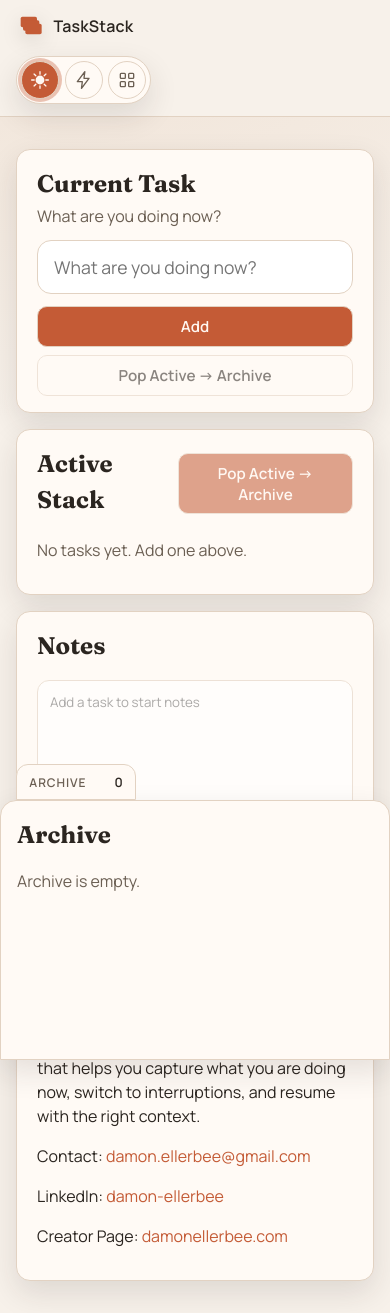
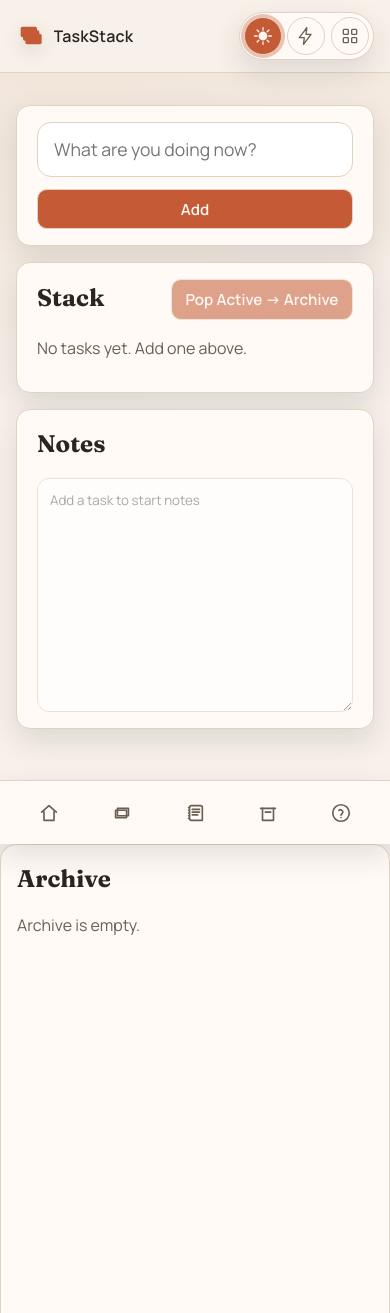
Before and after one commit to SantasLair/TaskStack, a Svelte app in the folder svelte/: page / in a window 390 px wide. After the commit the page ends 1149 px from the top, so only its background shows below. Built offline with nearby package versions, Linux system fonts and the light colour scheme.

Commit message:
Updates for moblie

```diff
--- a/svelte/src/App.svelte
+++ b/svelte/src/App.svelte
@@ -1,10 +1,13 @@
 <script lang="ts">
   import { onMount } from 'svelte';
+  import { tick } from 'svelte';
   import { tasks } from './stores/tasks';
   import TaskInput from './lib/TaskInput.svelte';
   import StackView from './lib/StackView.svelte';
   import NotesPanel from './lib/NotesPanel.svelte';
   import ArchiveDrawer from './lib/ArchiveDrawer.svelte';
+  import MobileIconBar from './lib/MobileIconBar.svelte';
+  import AboutPage from './lib/AboutPage.svelte';
 
   type Theme = 'warm' | 'neon' | 'studio';
   const themes: { id: Theme; label: string }[] = [
@@ -16,6 +19,51 @@
   const THEME_KEY = 'taskstack:theme';
   let theme: Theme = 'warm';
   let drawerOpen = false;
+  let taskInputRef: TaskInput;
+  let page: 'main' | 'about' = 'main';
+
+  function setPage(next: 'main' | 'about') {
+    page = next;
+    const nextHash = next === 'about' ? '#about' : '';
+    if (location.hash !== nextHash) {
+      history.replaceState(null, '', `${location.pathname}${location.search}${nextHash}`);
+    }
+  }
+
+  function scrollToId(id: string) {
+    const el = document.getElementById(id);
+    if (!el) return;
+
+    const header = document.querySelector('.top-bar') as HTMLElement | null;
+    const headerHeight = header ? header.getBoundingClientRect().height : 0;
+    const top = el.getBoundingClientRect().top + window.scrollY;
+    const y = Math.max(0, top - headerHeight - 12);
+    window.scrollTo({ top: y, behavior: 'smooth' });
+  }
+
+  async function jump(target: 'home' | 'stack' | 'notes' | 'about') {
+    drawerOpen = false;
+    if (target === 'home') {
+      setPage('main');
+      window.scrollTo({ top: 0, behavior: 'smooth' });
+      taskInputRef?.focus({ preventScroll: true });
+      return;
+    }
+    if (target === 'stack') {
+      setPage('main');
+      await tick();
+      scrollToId('stack-panel');
+      return;
+    }
+    if (target === 'notes') {
+      setPage('main');
+      await tick();
+      scrollToId('notes-panel');
+      return;
+    }
+    setPage('about');
+    window.scrollTo({ top: 0, behavior: 'smooth' });
+  }
 
   function updateFavicon() {
     const link = document.querySelector('link[rel="icon"]') as HTMLLinkElement | null;
@@ -39,6 +87,13 @@
     } else {
       applyTheme('warm');
     }
+
+    const syncFromHash = () => {
+      setPage(location.hash === '#about' ? 'about' : 'main');
+    };
+    syncFromHash();
+    window.addEventListener('hashchange', syncFromHash);
+    return () => window.removeEventListener('hashchange', syncFromHash);
   });
 </script>
 
@@ -90,34 +145,34 @@
     </div>
   </header>
 
-  <TaskInput />
-  <div class="grid">
-    <StackView />
-    <NotesPanel />
-  </div>
-
-  <section id="about" class="panel about">
-    <h2>About</h2>
-    <p>
-      TaskStack is a local-first task stack (LIFO) that helps you capture what you are
-      doing now, switch to interruptions, and resume with the right context.
-    </p>
-    <p>
-      Contact: <a href="mailto:damon.ellerbee@gmail.com">damon.ellerbee@gmail.com</a>
-    </p>
-    <p>
-      LinkedIn: <a href="https://www.linkedin.com/in/damon-ellerbee/" rel="noopener noreferrer" target="_blank">damon-ellerbee</a>
-    </p>
-    <p>
-      Creator Page: <a href="https://damonellerbee.com" rel="noopener noreferrer" target="_blank">damonellerbee.com</a>
-    </p>
-  </section>
+  {#if page === 'about'}
+    <AboutPage />
+  {:else}
+    <div id="task-input">
+      <TaskInput bind:this={taskInputRef} />
+    </div>
+    <div class="grid">
+      <div id="stack-panel">
+        <StackView />
+      </div>
+      <div id="notes-panel">
+        <NotesPanel />
+      </div>
+    </div>
+    <div class="scroll-spacer" aria-hidden="true"></div>
+  {/if}
 </main>
 
 <ArchiveDrawer
   open={drawerOpen}
   count={$tasks.archive.length}
   on:toggle={(e) => (drawerOpen = e.detail)}
+/>
+
+<MobileIconBar
+  archiveOpen={drawerOpen}
+  on:toggleArchive={() => (drawerOpen = !drawerOpen)}
+  on:jump={(e) => jump(e.detail.target)}
 />
 
 <style>
@@ -142,10 +197,14 @@
     display: inline-flex;
     align-items: center;
     gap: 0.6rem;
+    min-width: 0;
   }
   .brand-name {
     font-weight: 700;
     letter-spacing: 0.01em;
+    white-space: nowrap;
+    overflow: hidden;
+    text-overflow: ellipsis;
   }
   .brand-icon {
     width: 28px;
@@ -200,16 +259,15 @@
     grid-template-columns: 1.2fr 0.8fr;
     gap: 1rem;
   }
-  .about {
-    margin-top: 1rem;
+
+  .scroll-spacer {
+    height: 0;
   }
 
   @media (max-width: 820px) {
-    .top-bar {
-      flex-direction: column;
-      align-items: flex-start;
+    .grid { grid-template-columns: 1fr; }
+    .scroll-spacer {
+      height: min(40vh, 320px);
     }
-    .theme-switch { justify-items: start; }
-    .grid { grid-template-columns: 1fr; }
   }
 </style>
--- a/svelte/src/app.css
+++ b/svelte/src/app.css
@@ -24,6 +24,7 @@
   --input-text: #2b2520;
   --page-x: 1.5rem;
   --page-y: 2rem;
+  --mobile-bar-height: 64px;
 }
 
 [data-theme='neon'] {
@@ -139,3 +140,9 @@
     padding: var(--page-y) var(--page-x) 2rem;
   }
 }
+
+@media (max-width: 820px) {
+  #app {
+    padding-bottom: calc(var(--page-y) + var(--mobile-bar-height) + env(safe-area-inset-bottom, 0px));
+  }
+}
--- /dev/null
+++ b/svelte/src/lib/AboutPage.svelte
@@ -0,0 +1,32 @@
+<section class="panel about" aria-label="About">
+  <h2>About</h2>
+  <p>
+    TaskStack is a local-first task stack (LIFO) that helps you capture what you are
+    doing now, switch to interruptions, and resume with the right context.
+  </p>
+  <p>
+    Contact: <a href="mailto:damon.ellerbee@gmail.com">damon.ellerbee@gmail.com</a>
+  </p>
+  <p>
+    LinkedIn:
+    <a href="https://www.linkedin.com/in/damon-ellerbee/" rel="noopener noreferrer" target="_blank">
+      damon-ellerbee
+    </a>
+  </p>
+  <p>
+    Creator Page:
+    <a href="https://damonellerbee.com" rel="noopener noreferrer" target="_blank">
+      damonellerbee.com
+    </a>
+  </p>
+</section>
+
+<style>
+  .about {
+    max-width: 720px;
+    margin: 0 auto;
+  }
+  p {
+    margin: 0.75rem 0;
+  }
+</style>
--- a/svelte/src/lib/ArchiveDrawer.svelte
+++ b/svelte/src/lib/ArchiveDrawer.svelte
@@ -1,14 +1,26 @@
 <script lang="ts">
   import { createEventDispatcher } from 'svelte';
+  import { tick } from 'svelte';
   import ArchiveView from './ArchiveView.svelte';
 
   export let open = false;
   export let count = 0;
 
+  let panelEl: HTMLDivElement | null = null;
+
   const dispatch = createEventDispatcher<{ toggle: boolean }>();
 
   function toggle() {
     dispatch('toggle', !open);
+  }
+
+  async function resetScrollToTop() {
+    await tick();
+    panelEl?.scrollTo({ top: 0 });
+  }
+
+  $: if (open) {
+    resetScrollToTop();
   }
 </script>
 
@@ -22,7 +34,7 @@
     <span class="label">Archive</span>
     <span class="count">{count}</span>
   </button>
-  <div class="panel">
+  <div class="panel" bind:this={panelEl}>
     <ArchiveView />
   </div>
 </aside>
@@ -83,7 +95,8 @@
       top: auto;
       bottom: 0;
       width: 100%;
-      transform: translateY(calc(100% - 44px));
+      height: calc(100dvh - var(--mobile-bar-height));
+      transform: translateY(100%);
       right: 0;
     }
     .drawer.open {
@@ -92,15 +105,14 @@
     .panel {
       border-radius: 16px 16px 0 0;
       border-right: 1px solid var(--border);
+      height: 100%;
+      max-height: 100%;
+      overflow: auto;
+      -webkit-overflow-scrolling: touch;
+      padding-bottom: calc(1rem + var(--mobile-bar-height) + env(safe-area-inset-bottom, 0px));
     }
     .tab {
-      left: 16px;
-      top: -36px;
-      width: 120px;
-      height: 36px;
-      border-radius: 12px 12px 0 0;
-      border-right: 1px solid var(--border);
-      grid-auto-flow: column;
+      display: none;
     }
     .label {
       writing-mode: horizontal-tb;
--- /dev/null
+++ b/svelte/src/lib/MobileIconBar.svelte
@@ -0,0 +1,128 @@
+<script lang="ts">
+  import { createEventDispatcher } from 'svelte';
+
+  export let archiveOpen = false;
+
+  const dispatch = createEventDispatcher<{
+    jump: { target: 'home' | 'stack' | 'notes' | 'about' };
+    toggleArchive: void;
+  }>();
+
+  function jump(target: 'home' | 'stack' | 'notes' | 'about') {
+    dispatch('jump', { target });
+  }
+</script>
+
+<nav class="mobile-bar" aria-label="Primary navigation">
+  <button class="icon-btn" type="button" on:click={() => jump('home')} aria-label="Home" title="Home">
+    <svg viewBox="0 0 24 24" aria-hidden="true">
+      <path d="M4 11l8-7 8 7" />
+      <path d="M6.5 10.5V20h11V10.5" />
+    </svg>
+  </button>
+
+  <button class="icon-btn" type="button" on:click={() => jump('stack')} aria-label="Stack" title="Stack">
+    <svg viewBox="0 0 24 24" aria-hidden="true">
+      <path d="M7 7h12v8H7z" />
+      <path d="M5 9h12v8H5z" />
+    </svg>
+  </button>
+
+  <button class="icon-btn" type="button" on:click={() => jump('notes')} aria-label="Notes" title="Notes">
+    <svg viewBox="0 0 24 24" aria-hidden="true">
+      <path d="M8 4h10a2 2 0 0 1 2 2v14H8a2 2 0 0 1-2-2V6a2 2 0 0 1 2-2z" />
+      <path d="M9 8h8M9 11h8M9 14h6" />
+      <path d="M6 6h-1M6 9h-1M6 12h-1M6 15h-1M6 18h-1" />
+    </svg>
+  </button>
+
+  <button
+    class="icon-btn"
+    class:pressed={archiveOpen}
+    type="button"
+    on:click={() => dispatch('toggleArchive')}
+    aria-label="Archive"
+    aria-pressed={archiveOpen}
+    title="Archive"
+  >
+    <svg viewBox="0 0 24 24" aria-hidden="true">
+      <path d="M4 7h16" />
+      <path d="M6 7v13h12V7" />
+      <path d="M9 11h6" />
+    </svg>
+  </button>
+
+  <button class="icon-btn" type="button" on:click={() => jump('about')} aria-label="About" title="About">
+    <svg viewBox="0 0 24 24" aria-hidden="true">
+      <circle cx="12" cy="12" r="9" />
+      <path d="M9.7 9.2a2.5 2.5 0 0 1 4.3 1.7c0 1.8-2 2.1-2 3.6" />
+      <path d="M12 17h.01" />
+    </svg>
+  </button>
+</nav>
+
+<style>
+  .mobile-bar {
+    display: none;
+  }
+
+  @media (max-width: 820px) {
+    .mobile-bar {
+      position: fixed;
+      left: 0;
+      right: 0;
+      bottom: 0;
+      height: calc(var(--mobile-bar-height) + env(safe-area-inset-bottom, 0px));
+      padding: 0.5rem 1rem calc(0.5rem + env(safe-area-inset-bottom, 0px));
+      display: grid;
+      grid-template-columns: repeat(5, 1fr);
+      align-items: center;
+      gap: 0.5rem;
+      background: var(--panel);
+      border-top: 1px solid var(--border);
+      box-shadow: var(--shadow);
+      z-index: 30;
+    }
+  }
+
+  .icon-btn {
+    height: 44px;
+    width: 100%;
+    border-radius: 12px;
+    padding: 0;
+    display: grid;
+    place-items: center;
+    background: transparent;
+    color: var(--muted);
+    border: 1px solid transparent;
+    box-shadow: none;
+    transform: none;
+  }
+
+  .icon-btn:hover {
+    background: var(--input-bg);
+    opacity: 1;
+    transform: none;
+  }
+
+  .icon-btn:focus-visible {
+    outline: none;
+    box-shadow: 0 0 0 3px var(--ring);
+  }
+
+  .icon-btn svg {
+    width: 22px;
+    height: 22px;
+    fill: none;
+    stroke: currentColor;
+    stroke-width: 1.8;
+    stroke-linecap: round;
+    stroke-linejoin: round;
+  }
+
+  .icon-btn.pressed {
+    color: var(--accent);
+    border-color: var(--border);
+    background: var(--input-bg);
+  }
+</style>
--- a/svelte/src/lib/StackView.svelte
+++ b/svelte/src/lib/StackView.svelte
@@ -5,7 +5,7 @@
 
 <section class="panel stack">
   <header>
-    <h2>Active Stack</h2>
+    <h2>Stack</h2>
     <button on:click={() => tasks.popActiveToArchive()} disabled={!active}>Pop Active -> Archive</button>
   </header>
 
--- a/svelte/src/lib/TaskInput.svelte
+++ b/svelte/src/lib/TaskInput.svelte
@@ -1,32 +1,31 @@
 <script lang="ts">
   import { tasks } from '../stores/tasks';
   let title = '';
+  let inputEl: HTMLInputElement | null = null;
 
   function submit(e: Event) {
     e.preventDefault();
     tasks.addTask(title);
     title = '';
   }
+
+  export function focus(options?: FocusOptions) {
+    inputEl?.focus(options);
+  }
 </script>
 
 <form on:submit|preventDefault={submit} class="task-input panel">
-  <header class="task-input-header">
-    <h2>Current Task</h2>
-    <p class="hint">What are you doing now?</p>
-  </header>
   <div class="input-row">
     <input
       type="text"
       placeholder="What are you doing now?"
       bind:value={title}
+      bind:this={inputEl}
       aria-label="Current task"
     />
   </div>
   <div class="actions">
     <button type="submit">Add</button>
-    <button type="button" class="btn-ghost" on:click={() => tasks.popActiveToArchive()} disabled>
-      Pop Active -> Archive
-    </button>
   </div>
 </form>
 
```
